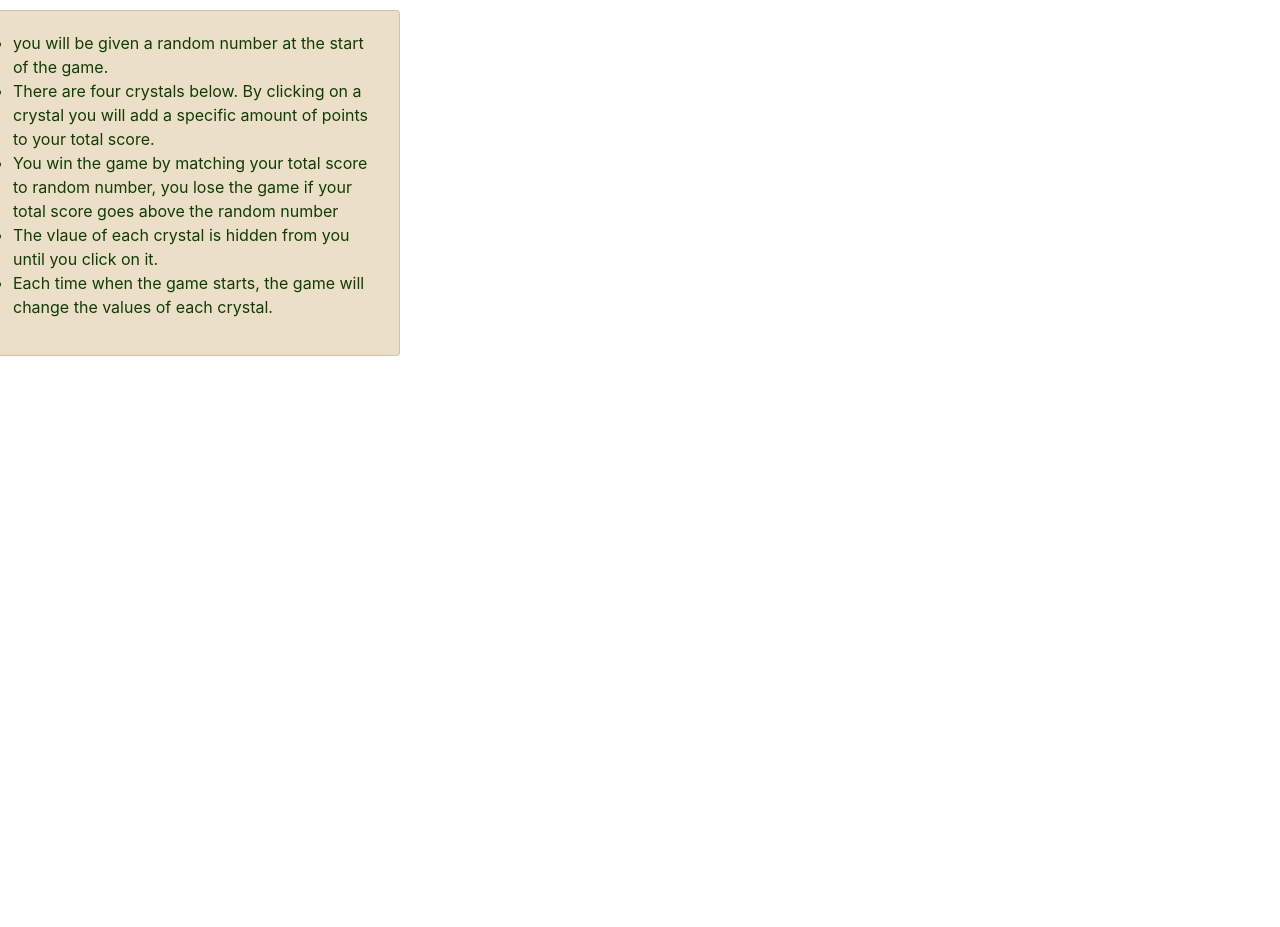
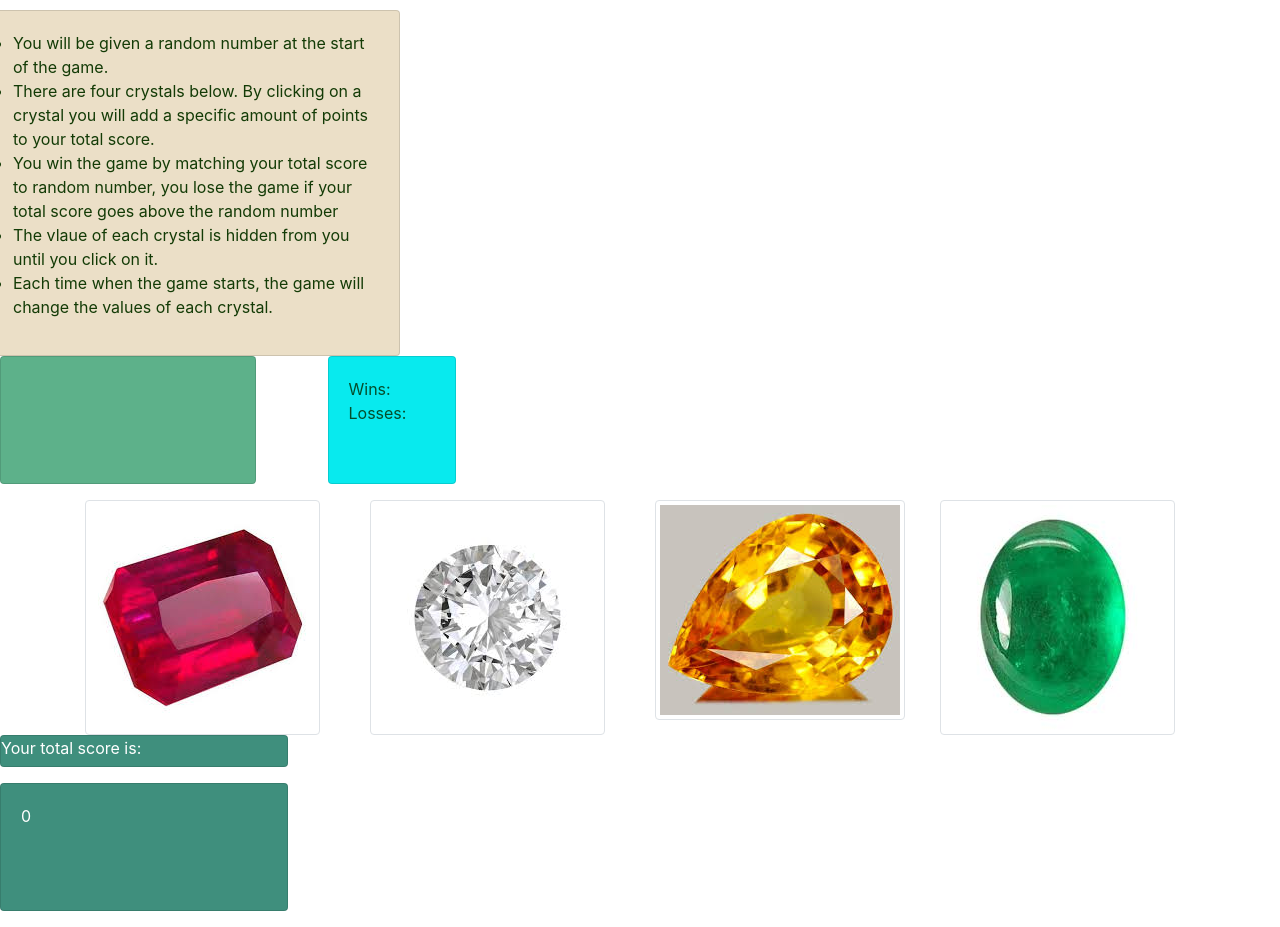
Before and after one commit to dconlan1/unit-4-game, a plain HTML site: page index.html in a window 1280 px wide. Shown: the part 86-1013 px from the top of the page. Before the commit the page ends 800 px from the top, so only its background shows below. Drawn offline with nearby package versions, Linux system fonts and the light colour scheme.

Commit message:
updating the html and js files. am having issues with .css

```diff
--- a/assets/javascript/game.js
+++ b/assets/javascript/game.js
@@ -0,0 +1,4 @@
+//set up a random number generator for the computer to pick a "random number".
+//set up a calculation of how to match the sum of the crystal outputs to the "random number."
+//set up an assigned "number" for each crytal.
+//
--- a/index.html
+++ b/index.html
@@ -10,7 +10,7 @@
 
     <link rel="stylesheet" href="https://stackpath.bootstrapcdn.com/bootstrap/4.3.1/css/bootstrap.min.css"
         integrity="sha384-ggOyR0iXCbMQv3Xipma34MD+dH/1fQ784/j6cY/iJTQUOhcWr7x9JvoRxT2MZw1T" crossorigin="anonymous">
-        <link rel="sylesheet" src="style.css">
+    <link rel="sylesheet" type="text/css" href="assets/css/style.css">
 
 
     <title>CrystalsCollector</title>
@@ -29,7 +29,7 @@
         <div class="card" style="width: 28rem; color: rgb(19, 59, 6); background: rgba(235, 223, 198, 0.975);">
             <div class="card-body">
                 <ul>
-                    <li>you will be given a random number at the start of the game.</li>
+                    <li>You will be given a random number at the start of the game.</li>
                     <li>There are four crystals below. By clicking on a crystal you will add a specific amount of points
                         to your total score.</li>
                     <li>You win the game by matching your total score to random number, you lose the game if your total
@@ -43,18 +43,63 @@
 
 
     <!--put in the computer guess box(green)-->
+    <div class="row">
+        <div class="col-3">
+            <div class="card"
+                style="width: 16rem; height: 8rem; margin-bottom: 1rem; color: rgb(5, 77, 43); background: rgb(93, 177, 138);">
+                <div class="card-body">
+                    <div ID="computer-guess">
+                    </div>
+                </div>
+            </div>
+        </div>
+        <div class="col-4">
+            <div class="card"
+                style="width: 8rem; height: 8rem; margin-bottom: 1rem; color: rgb(5, 77, 43); background: rgb(8, 234, 238);">
+                <div class="card-body">
+                    <div ID="wins">Wins:
+                    </div>
+                    <div ID="losses">Losses:
+                    </div>
+                </div>
+            </div>
+        </div>
+    </div>
 
+    </div>
 
     <!--put to the right the wins/losses box(turquise) (-->
 
+    <!--underneath, put in the list of crystals (ruby, diamond, amethyst, and emerald) (30 px height, 20 px width)-->
+    <div class="container">
+        <div class="row">
+            <div class="col">
+                <img src="assets/images/ruby.jpeg" alt="ruby" class="img-thumbnail"></div>
+            <div class="col">
+                <img src="assets/images/diamond.jpeg" alt="diamond" class="img-thumbnail"></div>
+            <div class="col">
+                <img src="assets/images/amethist.jpeg" alt="amethyst" class="img-thumbnail"></div>
+            <div class="col">
+                <img src="assets/images/emerald.jpg"alt="emerald" class="img-thumbnail"></div>
 
-    <!--underneath, put in the list of crystals (ruby, diamond, amethyst, and emerald) (30 px height, 20 px width)-->
+        </div>
 
+
+    </div>
     <!--underneath, put in the slim box "Your total score is:" (green) (10px height, 90px width)-->
+    <div class="card"
+        style="width: 18rem; height: 2rem; margin-bottom: 1rem; color: white; background: rgba(59, 141, 122, 0.975);">
+        <p class="text-justify">Your total score is:</p>
 
+    </div>
     <!--underneath, put in the score box (green) (40px height, 90px width)-->
 
-
+    <div class="card"
+        style="width: 18rem; height: 8rem; margin-bottom: 1rem; color: white; background: rgba(59, 141, 122, 0.975);">
+        <div class="card-body">
+            <div ID="total-score">0
+            </div>
+        </div>
 
 
         <!-- Optional JavaScript -->
```
Also changed, not shown: assets/css/style.css (line endings or trailing spaces), assets/style.css (added). Lines whose indentation alone changed are shown as unchanged.
